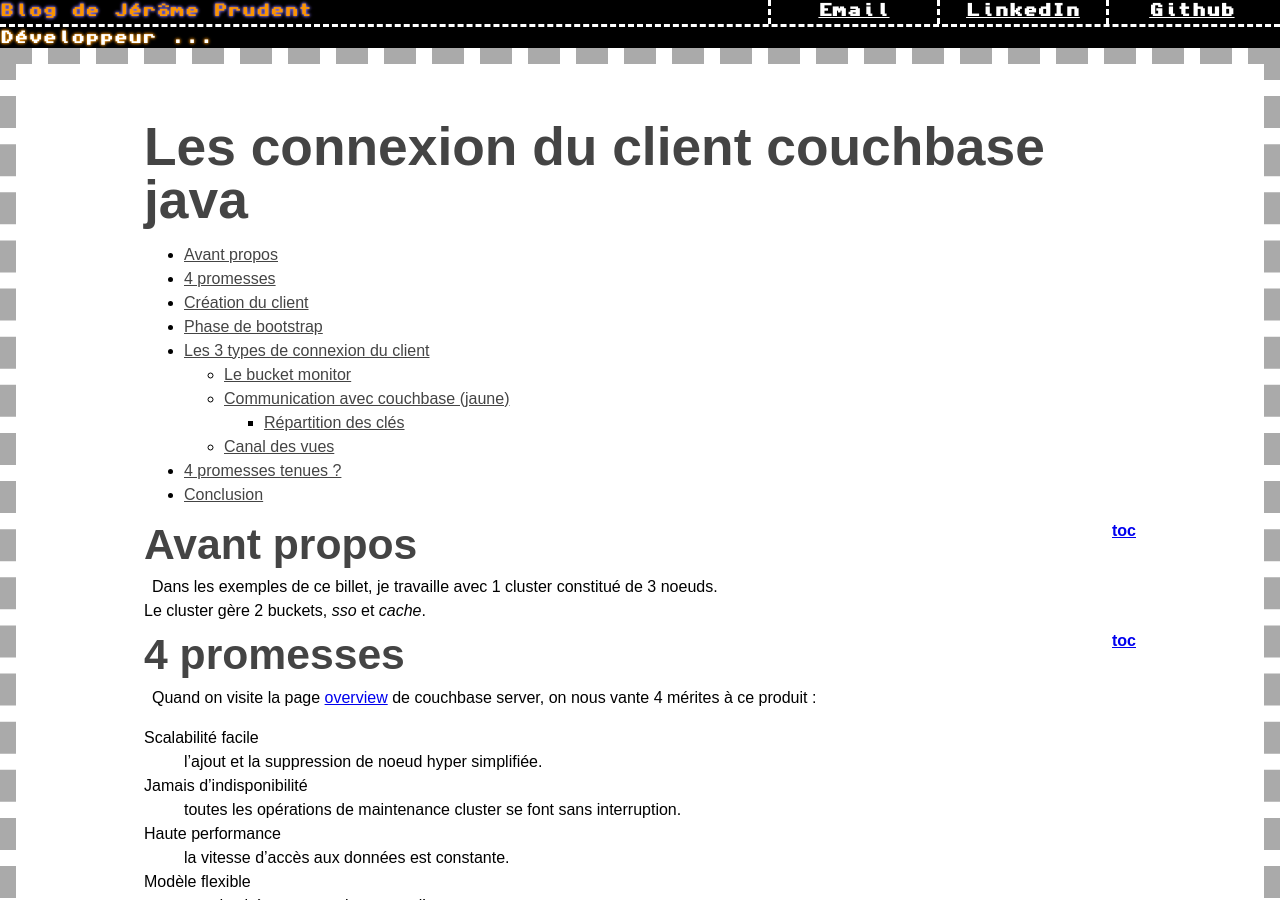
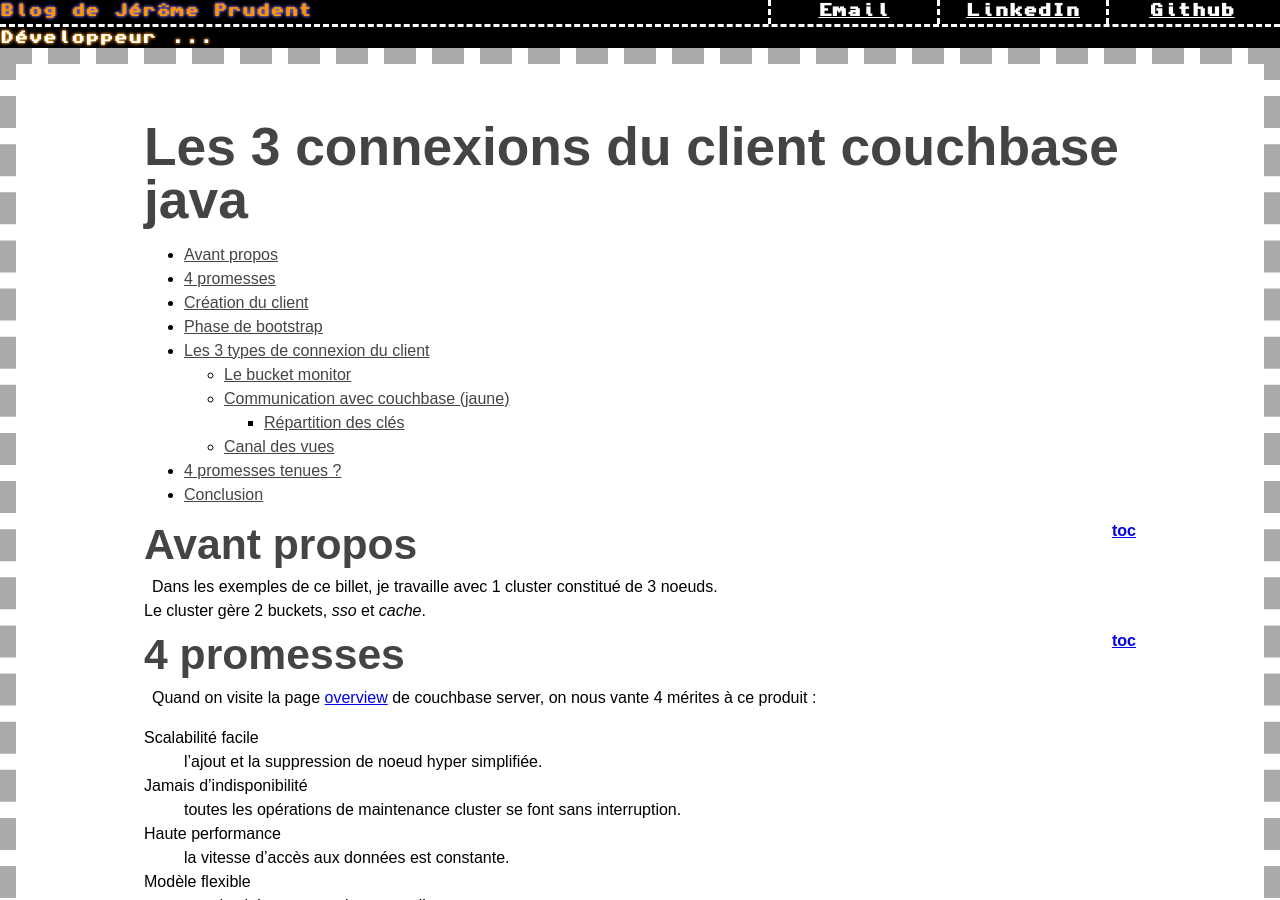
Before and after one commit to jprudent/jprudent.github.com, a Jekyll site: the page built from _posts/2013-07-02-Connexions-du-client-Couchbase-java.markdown, in a window 1280 px wide and 900 px high. Built offline with Jekyll 4.4.1, drawn with Linux system fonts in a browser that asks for light colours; Markdown is read by kramdown in place of the engine named in the settings.

Commit message:
article couchbase

```diff
--- a/_posts/2013-07-02-Connexions-du-client-Couchbase-java.markdown
+++ b/_posts/2013-07-02-Connexions-du-client-Couchbase-java.markdown
@@ -3,7 +3,7 @@ layout: default
 categories:
 - articles_prog
 ---
-# Les connexion du client couchbase java #
+# Les 3 connexions du client couchbase java #
 
 <div id="toc-js">
 </div>
```
